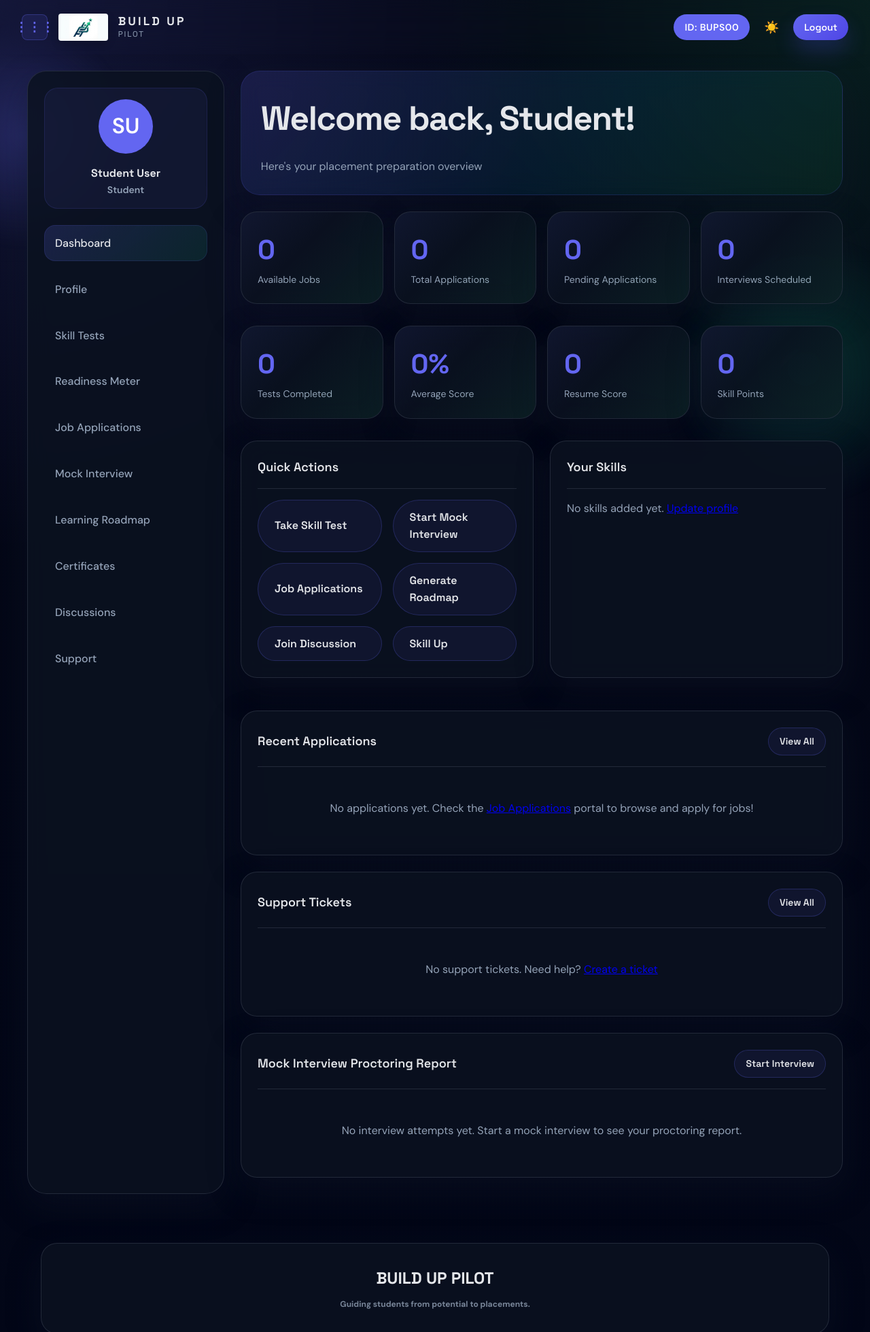
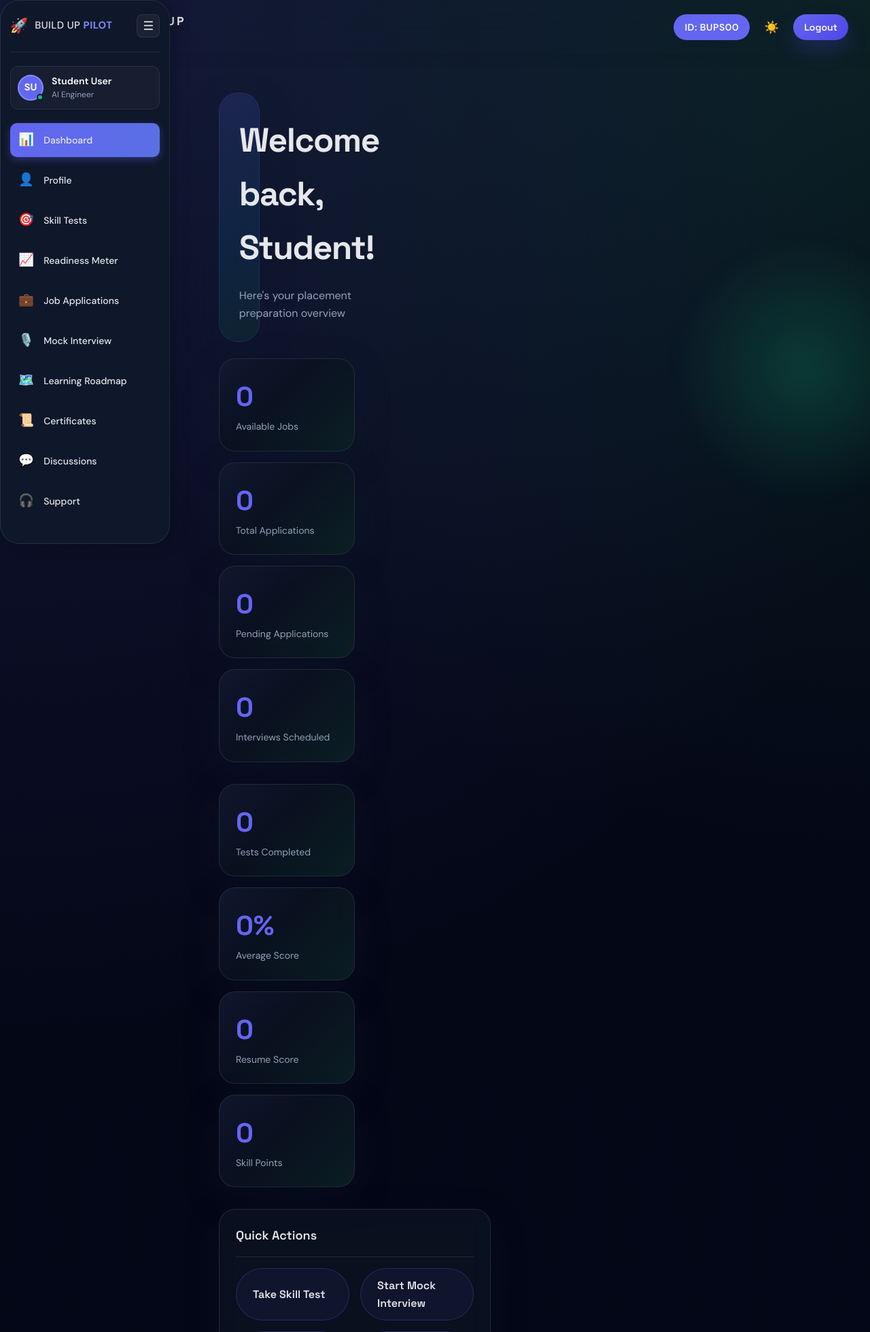
Before and after one commit to Anmol-Varshney-cell/BuildUpPilot, a Flask app: page /student/dashboard in a window 1280 px wide. Shown: the top 1959 px of the page at 68% size. Run offline with Flask 3, Linux system fonts and the light colour scheme; a user stored in the database is signed in; data that the repository does not hold is empty.

Commit message:
Integrate collapsible student sidebar with profile badge, hamburger toggle, and Jinja url_for links

```diff
--- /dev/null
+++ b/static/css/sidebar.css
@@ -0,0 +1,301 @@
+/* BUILD UP PILOT - Collapsible Sidebar Styles */
+
+:root {
+  --sidebar-width: 250px;
+  --sidebar-collapsed-width: 68px;
+  --sidebar-bg: #0f172a;
+  --sidebar-hover-bg: #1e293b;
+  --sidebar-active-bg: #6366f1;
+  --sidebar-text: #e2e8f0;
+  --sidebar-muted: #94a3b8;
+  --primary-accent: #818cf8;
+  --border-color: rgba(255, 255, 255, 0.08);
+  --transition-speed: 0.24s;
+  --transition-func: cubic-bezier(0.4, 0, 0.2, 1);
+}
+
+/* Sidebar Wrapper */
+.sidebar {
+  position: fixed;
+  top: 0;
+  left: 0;
+  height: 100vh;
+  width: var(--sidebar-width);
+  background-color: var(--sidebar-bg);
+  border-right: 1px solid var(--border-color);
+  color: var(--sidebar-text);
+  display: flex;
+  flex-direction: column;
+  padding: 1.25rem 0.85rem;
+  z-index: 1000;
+  transition: width var(--transition-speed) var(--transition-func);
+  box-shadow: 4px 0 24px rgba(0, 0, 0, 0.25);
+  overflow-y: auto;
+  overflow-x: hidden;
+}
+
+/* Collapsed Sidebar State */
+.sidebar.sidebar-collapsed {
+  width: var(--sidebar-collapsed-width);
+  padding: 1.25rem 0.5rem;
+}
+
+/* Main Content Area Pushed by Sidebar */
+.content,
+.main-content {
+  flex: 1;
+  margin-left: var(--sidebar-width);
+  padding: 2rem;
+  min-height: 100vh;
+  transition: margin-left var(--transition-speed) var(--transition-func);
+}
+
+.content.content-collapsed,
+.sidebar-collapsed ~ .main-content {
+  margin-left: var(--sidebar-collapsed-width);
+}
+
+/* Sidebar Header */
+.sidebar-header {
+  display: flex;
+  align-items: center;
+  justify-content: space-between;
+  padding-bottom: 1.25rem;
+  margin-bottom: 1.25rem;
+  border-bottom: 1px solid var(--border-color);
+  white-space: nowrap;
+}
+
+.logo-wrapper {
+  display: flex;
+  align-items: center;
+  gap: 0.6rem;
+  overflow: hidden;
+}
+
+.logo-icon {
+  font-size: 1.35rem;
+  flex-shrink: 0;
+}
+
+.logo-text {
+  font-size: 0.925rem;
+  font-weight: 500;
+  letter-spacing: 0.5px;
+  color: #ffffff;
+  transition: opacity var(--transition-speed) var(--transition-func);
+}
+
+.logo-text strong {
+  color: var(--primary-accent);
+  font-weight: 700;
+}
+
+/* Toggle Button */
+.sidebar-toggle {
+  background: rgba(255, 255, 255, 0.05);
+  border: 1px solid var(--border-color);
+  color: var(--sidebar-text);
+  width: 34px;
+  height: 34px;
+  border-radius: 8px;
+  display: flex;
+  align-items: center;
+  justify-content: center;
+  cursor: pointer;
+  font-size: 1.1rem;
+  flex-shrink: 0;
+  transition: all 0.2s ease;
+}
+
+.sidebar-toggle:hover {
+  background: var(--sidebar-active-bg);
+  color: #ffffff;
+  border-color: transparent;
+  transform: scale(1.05);
+}
+
+/* User Section */
+.sidebar-user {
+  display: flex;
+  align-items: center;
+  gap: 0.75rem;
+  padding: 0.65rem;
+  margin-bottom: 1.25rem;
+  background: rgba(255, 255, 255, 0.03);
+  border: 1px solid var(--border-color);
+  border-radius: 12px;
+  white-space: nowrap;
+  overflow: hidden;
+  transition: padding var(--transition-speed) var(--transition-func);
+}
+
+.avatar-container {
+  position: relative;
+  flex-shrink: 0;
+}
+
+.sidebar-avatar {
+  width: 38px;
+  height: 38px;
+  border-radius: 50%;
+  object-fit: cover;
+  border: 2px solid var(--primary-accent);
+  display: block;
+}
+
+.sidebar-avatar-fallback {
+  width: 38px;
+  height: 38px;
+  border-radius: 50%;
+  background: var(--sidebar-active-bg);
+  color: #ffffff;
+  display: flex;
+  align-items: center;
+  justify-content: center;
+  font-weight: 700;
+  font-size: 0.9rem;
+  border: 2px solid var(--primary-accent);
+}
+
+.status-indicator {
+  position: absolute;
+  bottom: 0;
+  right: 0;
+  width: 10px;
+  height: 10px;
+  background-color: #10b981;
+  border: 2px solid var(--sidebar-bg);
+  border-radius: 50%;
+}
+
+.sidebar-user-info {
+  display: flex;
+  flex-direction: column;
+  overflow: hidden;
+  transition: opacity var(--transition-speed) var(--transition-func);
+}
+
+.sidebar-name {
+  font-size: 0.875rem;
+  font-weight: 600;
+  color: #ffffff;
+  text-overflow: ellipsis;
+  overflow: hidden;
+}
+
+.sidebar-role {
+  font-size: 0.75rem;
+  color: var(--sidebar-muted);
+  text-overflow: ellipsis;
+  overflow: hidden;
+}
+
+/* Menu Items & Links */
+.sidebar-menu {
+  list-style: none;
+  display: flex;
+  flex-direction: column;
+  gap: 0.35rem;
+  padding: 0;
+  margin: 0;
+}
+
+.sidebar-menu li {
+  margin-bottom: 0.2rem;
+}
+
+.menu-link,
+.sidebar-menu a {
+  display: flex;
+  align-items: center;
+  gap: 0.85rem;
+  color: var(--sidebar-text);
+  text-decoration: none;
+  font-size: 0.875rem;
+  font-weight: 500;
+  padding: 0.65rem 0.75rem;
+  border-radius: 10px;
+  white-space: nowrap;
+  transition: all 0.2s ease;
+}
+
+.menu-icon,
+.sidebar-menu a i {
+  font-size: 1.15rem;
+  width: 24px;
+  display: flex;
+  align-items: center;
+  justify-content: center;
+  flex-shrink: 0;
+}
+
+.menu-label,
+.sidebar-menu a span {
+  transition: opacity var(--transition-speed) var(--transition-func);
+  overflow: hidden;
+  text-overflow: ellipsis;
+}
+
+.menu-link:hover,
+.sidebar-menu a:hover {
+  background-color: var(--sidebar-hover-bg);
+  color: #ffffff;
+  transform: translateX(2px);
+}
+
+.menu-link.active,
+.sidebar-menu a.active {
+  background-color: var(--sidebar-active-bg);
+  color: #ffffff;
+  box-shadow: 0 4px 12px rgba(99, 102, 241, 0.35);
+}
+
+/* Collapsed Visibility Adjustments */
+.sidebar.sidebar-collapsed .logo-text,
+.sidebar.sidebar-collapsed .sidebar-user-info,
+.sidebar.sidebar-collapsed .menu-label,
+.sidebar.sidebar-collapsed .sidebar-menu a span {
+  opacity: 0;
+  pointer-events: none;
+  width: 0;
+  display: none;
+}
+
+.sidebar.sidebar-collapsed .sidebar-user {
+  justify-content: center;
+  padding: 0.5rem;
+  background: transparent;
+  border-color: transparent;
+}
+
+.sidebar.sidebar-collapsed .menu-link,
+.sidebar.sidebar-collapsed .sidebar-menu a {
+  justify-content: center;
+  padding: 0.65rem 0;
+}
+
+.sidebar.sidebar-collapsed .menu-link:hover,
+.sidebar.sidebar-collapsed .sidebar-menu a:hover {
+  transform: none;
+}
+
+/* Mobile & Tablet Responsiveness */
+@media (max-width: 768px) {
+  .sidebar {
+    width: var(--sidebar-width);
+    transform: translateX(-100%);
+  }
+
+  .sidebar.sidebar-open-mobile {
+    transform: translateX(0);
+    box-shadow: 8px 0 32px rgba(0, 0, 0, 0.5);
+  }
+
+  .content,
+  .main-content,
+  .content.content-collapsed {
+    margin-left: 0 !important;
+    padding: 1.25rem !important;
+  }
+}
--- a/templates/base.html
+++ b/templates/base.html
@@ -9,6 +9,7 @@
     <link href="https://fonts.googleapis.com/css2?family=Space+Grotesk:wght@400;500;600;700&family=DM+Sans:wght@400;500;600;700&display=swap" rel="stylesheet">
     <link rel="stylesheet" href="{{ url_for('static', filename='css/style.css') }}?v={{ 123456 }}">
     <link rel="stylesheet" href="{{ url_for('static', filename='css/header.css') }}">
+    <link rel="stylesheet" href="{{ url_for('static', filename='css/sidebar.css') }}">
     <link rel="stylesheet" href="{{ url_for('static', filename='css/password-toggle.css') }}">
     <script>
         (() => {
@@ -82,6 +83,7 @@
     </div>
 
     <script src="{{ url_for('static', filename='js/main.js') }}"></script>
+    <script src="{{ url_for('static', filename='js/sidebar.js') }}"></script>
     <script src="{{ url_for('static', filename='js/password-toggle.js') }}"></script>
 </body>
 
--- a/templates/student/dashboard.html
+++ b/templates/student/dashboard.html
@@ -3,32 +3,45 @@
 {% block content %}
 
 <div class="dashboard">
-    <aside class="sidebar">
-        <div style="text-align: center; margin-bottom: 2rem;">
-            {% if profile and profile.profile_image_path %}
-            <img src="{{ url_for('static', filename='uploads/' + profile.profile_image_path) }}" alt="Profile Photo" class="profile-avatar">
-            {% else %}
-            <div style="width: 80px; height: 80px; background: var(--primary); border-radius: 50%; margin: 0 auto 1rem; display: flex; align-items: center; justify-content: center; color: white; font-size: 2rem; font-weight: 600;">
-                {{ profile.first_name[0] if profile and profile.first_name else 'S' }}{{ profile.last_name[0] if profile and profile.last_name else '' }}
+    <aside id="sidebar" class="sidebar sidebar-locked">
+        <div class="sidebar-header">
+            <div class="logo-wrapper">
+                <span class="logo-icon">🚀</span>
+                <span class="logo-text">BUILD UP <strong>PILOT</strong></span>
             </div>
-            {% endif %}
-            <h4>{{ profile.first_name }} {{ profile.last_name if profile else '' }}</h4>
-            <p style="color: var(--primary); font-size: 0.875rem; font-weight: 600;">
-                {{ profile.profession if profile and profile.profession else 'Student' }}
-            </p>
+            <button id="sidebar-toggle" class="sidebar-toggle" aria-label="Toggle Sidebar" title="Toggle Sidebar">
+                <span class="toggle-icon">☰</span>
+            </button>
+        </div>
+
+        <div class="sidebar-user">
+            <div class="avatar-container">
+                {% if profile and profile.profile_image_path %}
+                <img src="{{ url_for('static', filename='uploads/' + profile.profile_image_path) }}" alt="Profile Photo" class="sidebar-avatar">
+                {% else %}
+                <div class="sidebar-avatar-fallback">
+                    {{ profile.first_name[0] if profile and profile.first_name else 'A' }}{{ profile.last_name[0] if profile and profile.last_name else 'V' }}
+                </div>
+                {% endif %}
+                <span class="status-indicator"></span>
+            </div>
+            <div class="sidebar-user-info">
+                <div class="sidebar-name">{{ profile.first_name if profile and profile.first_name else 'Anmol' }} {{ profile.last_name if profile and profile.last_name else 'Varshney' }}</div>
+                <div class="sidebar-role">{{ profile.profession if profile and profile.profession else 'AI Engineer' }}</div>
+            </div>
         </div>
 
         <ul class="sidebar-menu">
-            <li><a href="{{ url_for('student.dashboard') }}" class="active">Dashboard</a></li>
-            <li><a href="{{ url_for('student.profile') }}">Profile</a></li>
-            <li><a href="{{ url_for('student.tests') }}">Skill Tests</a></li>
-            <li><a href="{{ url_for('student.readiness') }}">Readiness Meter</a></li>
-            <li><a href="{{ url_for('student.applications') }}">Job Applications</a></li>
-            <li><a href="{{ url_for('student.mock_interview') }}">Mock Interview</a></li>
-            <li><a href="{{ url_for('student.roadmap') }}">Learning Roadmap</a></li>
-            <li><a href="{{ url_for('student.certificates') }}">Certificates</a></li>
-            <li><a href="{{ url_for('student.discussions') }}">Discussions</a></li>
-            <li><a href="{{ url_for('student.support') }}">Support</a></li>
+            <li><a href="{{ url_for('student.dashboard') }}" class="active"><span class="menu-icon">📊</span><span class="menu-label">Dashboard</span></a></li>
+            <li><a href="{{ url_for('student.profile') }}"><span class="menu-icon">👤</span><span class="menu-label">Profile</span></a></li>
+            <li><a href="{{ url_for('student.tests') }}"><span class="menu-icon">🎯</span><span class="menu-label">Skill Tests</span></a></li>
+            <li><a href="{{ url_for('student.readiness') }}"><span class="menu-icon">📈</span><span class="menu-label">Readiness Meter</span></a></li>
+            <li><a href="{{ url_for('student.applications') }}"><span class="menu-icon">💼</span><span class="menu-label">Job Applications</span></a></li>
+            <li><a href="{{ url_for('student.mock_interview') }}"><span class="menu-icon">🎙️</span><span class="menu-label">Mock Interview</span></a></li>
+            <li><a href="{{ url_for('student.roadmap') }}"><span class="menu-icon">🗺️</span><span class="menu-label">Learning Roadmap</span></a></li>
+            <li><a href="{{ url_for('student.certificates') }}"><span class="menu-icon">📜</span><span class="menu-label">Certificates</span></a></li>
+            <li><a href="{{ url_for('student.discussions') }}"><span class="menu-icon">💬</span><span class="menu-label">Discussions</span></a></li>
+            <li><a href="{{ url_for('student.support') }}"><span class="menu-icon">🎧</span><span class="menu-label">Support</span></a></li>
         </ul>
     </aside>
 
```
Also changed, not shown: static/js/sidebar.js (added, +50 -0 lines).
